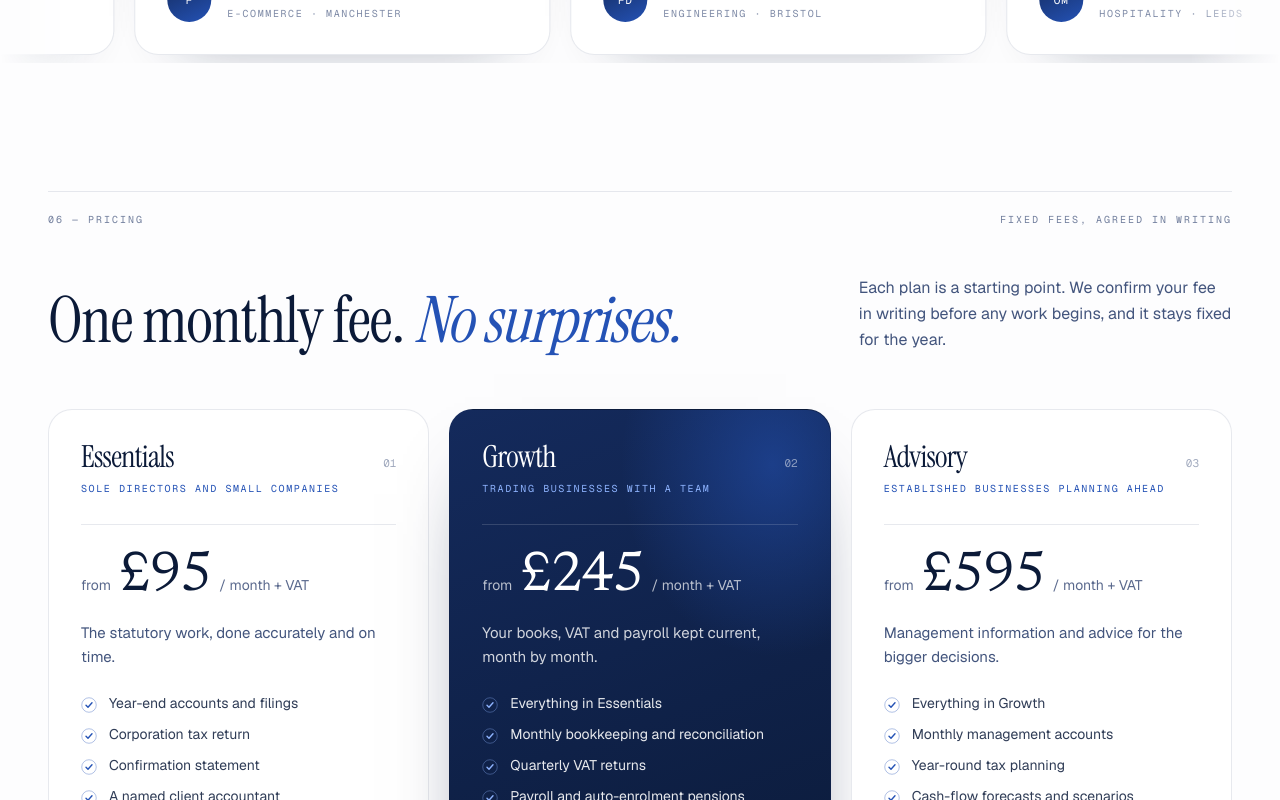
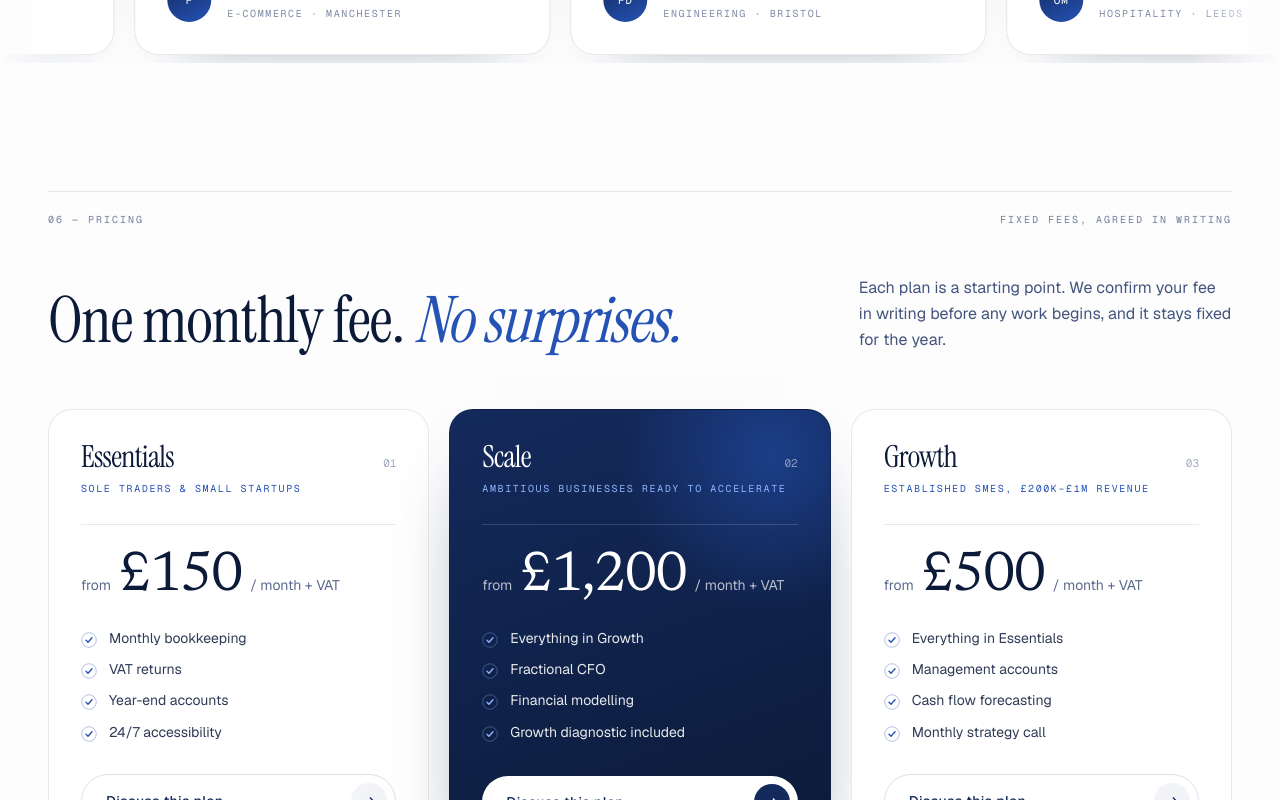
Before and after one commit to Jawad291505/Greystone-Hyde-Advisory, a Next.js app: page / in a window 1280 px wide. Shown: the part 6552-7352 px from the top of the page. Built offline with nearby package versions, Linux system fonts and the light colour scheme.

Commit message:
fixed issues

```diff
--- a/app/components/Coverage.js
+++ b/app/components/Coverage.js
@@ -65,11 +65,11 @@ export default function Coverage() {
             >
               Based in London.
               <br />
-              <em className="text-royal">Working across the UK.</em>
+              <em className="text-royal">Serving clients across the UK &amp; internationally.</em>
             </h2>
             <p className="mt-6 max-w-md text-base leading-relaxed text-navy/75">
-              Our office is in London, and most of our work happens online, so
-              where your business is registered matters far less than how it runs.
+              Our main office is in London, but we operate seamlessly online
+              supporting businesses across the UK, the US, and worldwide.
             </p>
 
             <ul className="mt-10 border-t border-navy/10">
@@ -208,7 +208,7 @@ export default function Coverage() {
 
               <p className="relative mt-4 flex items-center gap-3 font-mono text-[10px] tracking-[0.18em] text-navy/50 uppercase">
                 <span className="h-px w-6 bg-royal/50" />
-                Fig. 03 — Where we work
+                  Where we are based at
               </p>
             </div>
           </div>
--- a/app/components/Footer.js
+++ b/app/components/Footer.js
@@ -167,7 +167,7 @@ export default function Footer() {
                                 </li>
                             </ul>
                             <p className={`mt-8 ${label}`}>Hours</p>
-                            <p className="mt-2 text-sm text-white/70">Mon – Fri, 9:00 – 17:30</p>
+                            <p className="mt-2 text-sm text-white/70">Mon – Sat, 9:00 – 17:30</p>
                         </div>
 
                         {/* Office map in Google's default style. Its own place card is
--- a/app/components/Pricing.js
+++ b/app/components/Pricing.js
@@ -1,44 +1,22 @@
-// PLACEHOLDER PLANS — the names, prices and inclusions below are illustrative
-// and must be replaced with the practice's real fee structure before launch.
 const plans = [
   {
     name: "Essentials",
-    forWho: "Sole directors and small companies",
-    price: "£95",
-    summary: "The statutory work, done accurately and on time.",
-    includes: [
-      "Year-end accounts and filings",
-      "Corporation tax return",
-      "Confirmation statement",
-      "A named client accountant",
-    ],
+    forWho: "Sole traders & small startups",
+    price: "£150",
+    includes: ["Monthly bookkeeping", "VAT returns", "Year-end accounts", "24/7 accessibility"],
+  },
+  {
+    name: "Scale",
+    forWho: "Ambitious businesses ready to accelerate",
+    price: "£1,200",
+    includes: ["Everything in Growth", "Fractional CFO", "Financial modelling", "Growth diagnostic included"],
+    featured: true,
   },
   {
     name: "Growth",
-    forWho: "Trading businesses with a team",
-    price: "£245",
-    summary: "Your books, VAT and payroll kept current, month by month.",
-    includes: [
-      "Everything in Essentials",
-      "Monthly bookkeeping and reconciliation",
-      "Quarterly VAT returns",
-      "Payroll and auto-enrolment pensions",
-      "Quarterly review call",
-    ],
-    featured: true,
-  },
-  {
-    name: "Advisory",
-    forWho: "Established businesses planning ahead",
-    price: "£595",
-    summary: "Management information and advice for the bigger decisions.",
-    includes: [
-      "Everything in Growth",
-      "Monthly management accounts",
-      "Year-round tax planning",
-      "Cash-flow forecasts and scenarios",
-      "Time with an advisory partner",
-    ],
+    forWho: "Established SMEs, £200K–£1M revenue",
+    price: "£500",
+    includes: ["Everything in Essentials", "Management accounts", "Cash flow forecasting", "Monthly strategy call"],
   },
 ];
 
@@ -116,7 +94,7 @@ export default function Pricing() {
                     </span>
                     <span className={`text-sm ${f ? "text-white/70" : "text-navy/70"}`}>/ month + VAT</span>
                   </p>
-                  <p className={`mt-4 text-[15px] leading-relaxed ${f ? "text-white/80" : "text-navy/80"}`}>{p.summary}</p>
+                  {p.summary && <p className={`mt-4 text-[15px] leading-relaxed ${f ? "text-white/80" : "text-navy/80"}`}>{p.summary}</p>}
 
                   <ul className="mt-6 mb-8 space-y-3">
                     {p.includes.map((line) => (
--- a/app/components/ServiceIllustrations.js
+++ b/app/components/ServiceIllustrations.js
@@ -74,6 +74,22 @@ export const PANELS = {
             highlight: 3,
         },
         rows: [["Box 1", "£18,240"], ["Box 4", "£6,905"], ["Box 5", "£11,335"]],
+    },
+    // Accounting profit adjusted for tax: disallowable costs added back and
+    // capital allowances deducted, giving the £120,000 the tax panel starts from
+    "tax-ready-accounts": {
+        title: "Accounts to tax",
+        tag: "Reconciled",
+        kpi: { label: "Profit for tax", value: 120000, format: { prefix: "£" }, delta: "Carried straight into the tax computation" },
+        chart: {
+            type: "bars",
+            x: ["Profit", "Add-backs", "Allowances", "For tax"],
+            tick: k,
+            series: [{ values: [128400, 3200, 11600, 120000], bases: [0, 128400, 120000, 0] }],
+            faint: [1, 2],
+            highlight: 3,
+        },
+        rows: [["Accounting profit", "£128,400"], ["Add-backs", "+£3,200"], ["Allowances", "−£11,600"]],
     },
     tax: {
         title: "Corporation tax",
--- a/app/components/ServicesDrum.js
+++ b/app/components/ServicesDrum.js
@@ -165,7 +165,7 @@ export default function ServicesDrum() {
                 </Link>
               </div>
               <h2 className="font-display text-[clamp(1.5rem,3.2vw,2.5rem)] leading-tight tracking-tight text-foreground/90">
-                Eleven services. One accountable team.
+                Twelve services. One accountable team.
               </h2>
               <Link
                 href="/services"
--- a/app/components/ServicesGrid.js
+++ b/app/components/ServicesGrid.js
@@ -12,7 +12,7 @@ const ease = [0.22, 1, 0.36, 1];
 const glide = [0.65, 0, 0.35, 1];
 const bySlug = Object.fromEntries(SERVICES.map((s) => [s.slug, s]));
 
-// The eleven practice areas, gathered into six disciplines so the section
+// The twelve practice areas, gathered into six disciplines so the section
 // reads as six cards: the finance function on the first row, tax and advice
 // on the second. Each card has its own description and points; every
 // service inside it keeps its own report panel.
@@ -51,7 +51,7 @@ const GROUPS = [
     {
         name: "Tax, VAT & Planning",
         icon: "tax",
-        slugs: ["tax", "vat", "tax-planning"],
+        slugs: ["tax-ready-accounts", "tax", "vat", "tax-planning"],
         desc: "Corporation tax and VAT filed on time, with year-round planning that keeps your bill as low as the rules legitimately allow.",
         points: [
             "Corporation tax returns and computations",
--- a/app/components/ServicesJourney.js
+++ b/app/components/ServicesJourney.js
@@ -8,7 +8,7 @@ import MagneticButton from "./MagneticButton";
 import { STRIPE_PAYMENT_LINK } from "../lib/payments";
 import { SERVICES } from "../lib/services";
 
-// The eleven services (shared with the homepage) grouped into the scene's
+// The twelve services (shared with the homepage) grouped into the scene's
 // three service chapters, plus payments. The groups follow the homepage's
 // cards, with Payroll and Business Advisory sharing the third chapter. Draft copy — replace with the
 // firm's real wording.
@@ -31,7 +31,7 @@ const CHAPTERS = [
     short: "Tax",
     title: ["Filed correctly.", "Filed on time."],
     body: "Compliance done properly and planning done early — so tax is something you manage, not something that happens to you.",
-    services: ["tax", "vat", "tax-planning", "self-assessment"],
+    services: ["tax-ready-accounts", "tax", "vat", "tax-planning", "self-assessment"],
   },
   {
     id: "payroll-advisory",
```
Also changed, not shown: app/lib/services.js.
